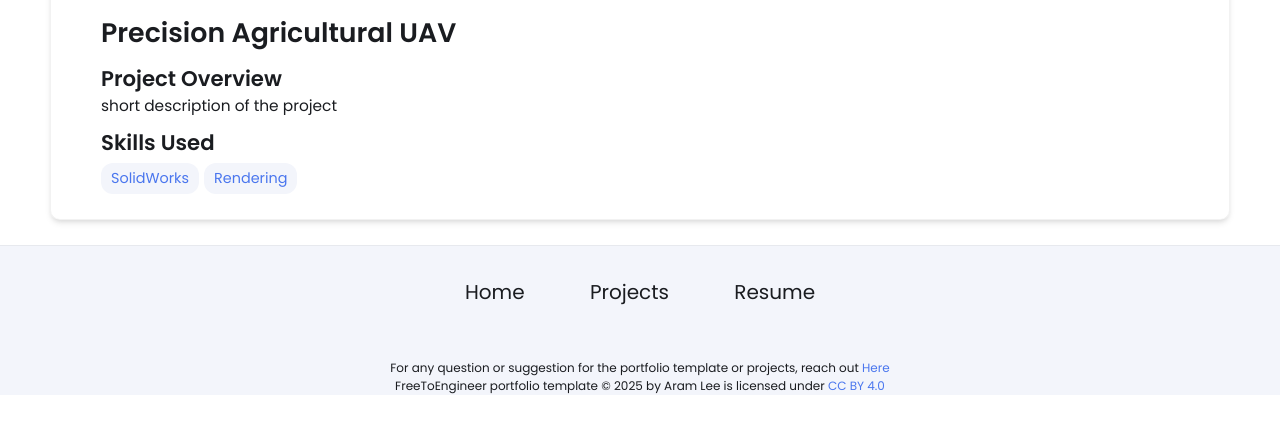
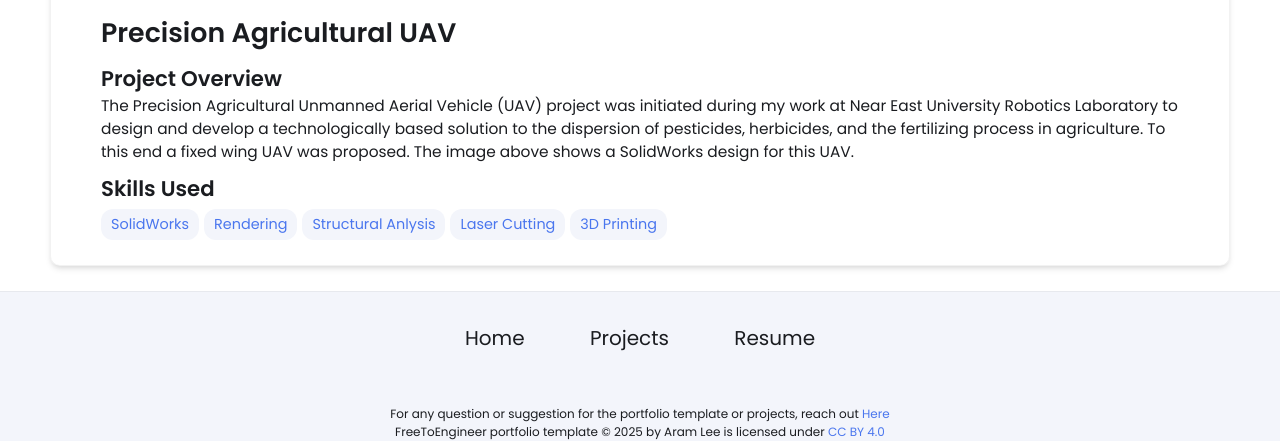
Before and after one commit to zak-ahmed1/zak-ahmed1.github.io, a Jekyll site: the page built from _projects/AgriUAV/index.md, in a window 1280 px wide, cut to the strip 494-935 px from the top of the page. Built offline with Jekyll 4.4.1, drawn with Linux system fonts in a browser that asks for light colours; before the commit the page ends 900 px from its top, so only the background shows below that.

Commit message:
Update index.md

```diff
--- a/_projects/AgriUAV/index.md
+++ b/_projects/AgriUAV/index.md
@@ -1,9 +1,12 @@
 ---
 layout: post
 title: Precision Agricultural UAV
-description:  short description of the project
+description:  The Precision Agricultural Unmanned Aerial Vehicle (UAV) project was initiated during my work at Near East University Robotics Laboratory to design and develop a technologically based solution to the dispersion of pesticides, herbicides, and the fertilizing process in agriculture. To this end a fixed wing UAV was proposed. The image above shows a SolidWorks design for this UAV.
 skills:
 - SolidWorks
 - Rendering
+- Structural Anlysis
+- Laser Cutting
+- 3D Printing
 main-image: /project.webp
 ---
```
